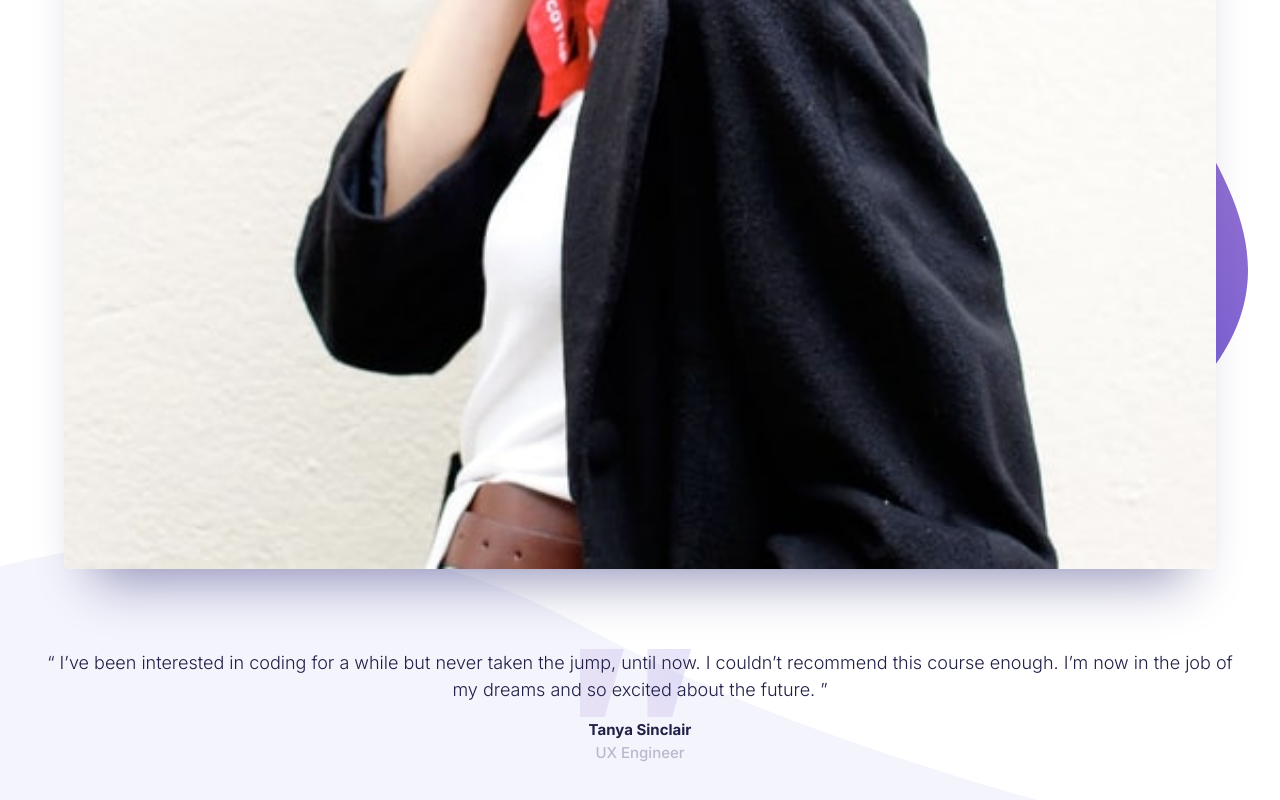
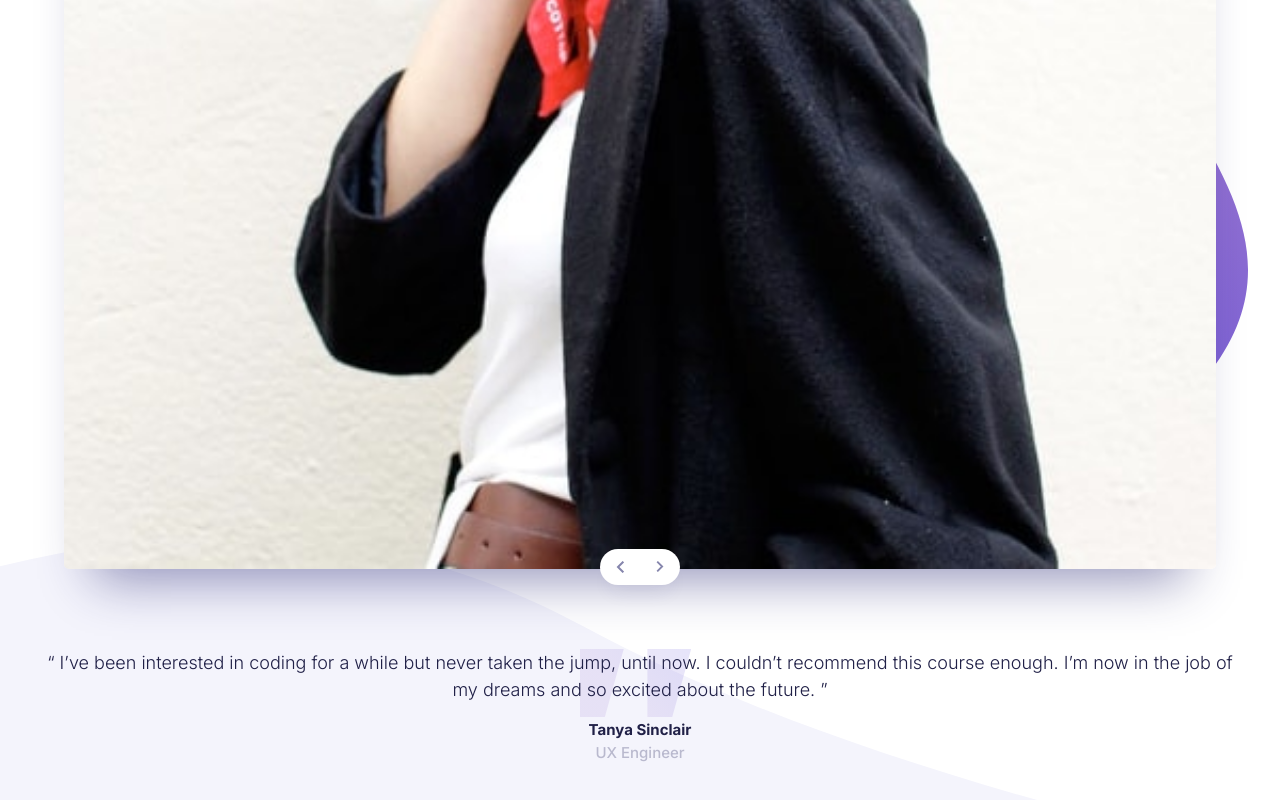
Before and after one commit to RMK-creative/fem-coding-bootcamp-testimonials-slider, a plain HTML site: page index.html in a window 1280 px wide. Shown: the part 647-1447 px from the top of the page. Drawn offline with Linux system fonts and the light colour scheme.

Commit message:
add carousel buttons & shadows

```diff
--- a/index.html
+++ b/index.html
@@ -28,6 +28,22 @@
         <blockquote class="slide slide1">
           <div class="img-container">
             <img class="img-profile" src="/images/image-tanya.jpg" alt="" />
+            <div class="carousel">
+              <a href="">
+                <img
+                  src="/images/icon-prev.svg"
+                  class="slide-prev slide-btn"
+                  alt=""
+                />
+              </a>
+              <a href="">
+                <img
+                  src="/images/icon-next.svg"
+                  class="slide-next slide-btn"
+                  alt=""
+                />
+              </a>
+            </div>
           </div>
           <div class="slide-copy-wrap">
             <p class="slide-text">
```
